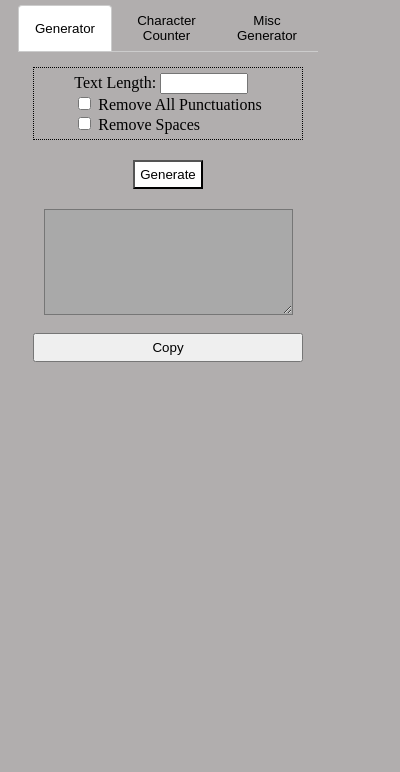
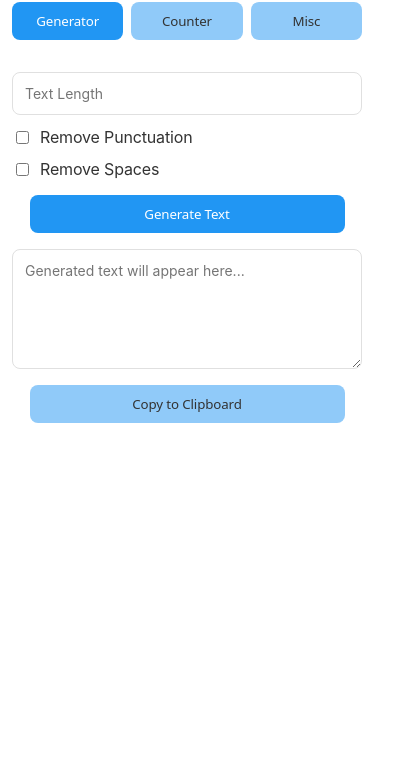
Before and after one commit to sevilayerkan/test-string-extention, a browser extension: page popup.html in a window 400 px wide. Shown: the part 72-844 px from the top of the page. Drawn offline with Linux system fonts and the light colour scheme.

Commit message:
chore(frontend): modernize UI and refactor codebase for better maintainability

```diff
--- a/popup.html
+++ b/popup.html
@@ -7,92 +7,78 @@
     <title>Test String Generator</title>
   </head>
   <body>
-    <div id="app">
-      <h3>Test String Generator</h3>
+    <div class="app-container">
+      <h1>Test String Generator</h1>
 
-      <div class="tab-container">
-        <div class="tab-buttons">
+      <div class="tabs">
         <button class="tab-button active" data-tab="generator">Generator</button>
-          <button class="tab-button" data-tab="counter">Character Counter</button>
-          <button class="tab-button" data-tab="misc">Misc Generator</button>
+        <button class="tab-button" data-tab="counter">Counter</button>
+        <button class="tab-button" data-tab="misc">Misc</button>
       </div>
 
       <div id="generator" class="tab-content active">
-          <div id="conditions" class="container">
-            <div id="lengthInputContainer">
-              <label for="lengthInput">Text Length: </label>
-              <input type="number" id="lengthInput" min="1" max="100000" value="" />
-            </div>
-            <div id="punctCheckboxContainer">
-              <input type="checkbox" id="removePunct" />
-              <label for="removePunct">Remove All Punctuations</label>
-            </div>
-            <div id="spaceCheckboxContainer">
-              <input type="checkbox" id="removeSpace" />
-              <label for="removeSpace">Remove Spaces</label>
-            </div>
+        <div class="input-group">
+          <input type="number" id="lengthInput" placeholder="Text Length" min="1" max="100000">
+
+          <label class="checkbox-wrapper">
+            <input type="checkbox" id="removePunct">
+            <span class="checkbox-label">Remove Punctuation</span>
+          </label>
+
+          <label class="checkbox-wrapper">
+            <input type="checkbox" id="removeSpace">
+            <span class="checkbox-label">Remove Spaces</span>
+          </label>
         </div>
 
-          <div id="generateButtonContainer" class="container">
-            <button id="generateButton">Generate</button>
-          </div>
-
-          <div id="textContainer" class="container">
-            <textarea id="resultText"></textarea>
-            <br />
-            <button id="copyButton">Copy</button>
-          </div>
+        <button id="generateButton" class="primary-button">Generate Text</button>
+        <textarea id="resultText" readonly placeholder="Generated text will appear here..."></textarea>
+        <button id="copyButton" class="secondary-button">Copy to Clipboard</button>
       </div>
 
       <div id="counter" class="tab-content">
-          <div class="container">
         <textarea id="counterText" placeholder="Enter or paste your text here..."></textarea>
-            <div id="characterCount">
+        <div id="characterCount" class="counter-stats">
           Characters: 0 | Words: 0 | Lines: 0
-            </div>
         </div>
       </div>
 
       <div id="misc" class="tab-content">
-          <div class="container">
-            <div class="select-container">
-              <select id="dataType">
+        <select id="dataType" class="select-input">
           <option value="">Select Data Type</option>
           <option value="name">Full Name</option>
           <option value="email">Email</option>
           <option value="address">Address</option>
           <option value="password">Password</option>
         </select>
-            </div>
 
-            <div id="nameOptions" class="option-container" style="display: none;">
-              <label>
-                <input type="radio" name="gender" value="male" checked> Male
+        <div id="nameOptions" class="option-group">
+          <label class="radio-wrapper">
+            <input type="radio" name="gender" value="male" checked>
+            <span class="radio-label">Male</span>
           </label>
-              <label>
-                <input type="radio" name="gender" value="female"> Female
+          <label class="radio-wrapper">
+            <input type="radio" name="gender" value="female">
+            <span class="radio-label">Female</span>
           </label>
         </div>
 
-            <div id="emailOptions" class="option-container" style="display: none;">
-              <select id="emailDomain">
+        <div id="emailOptions" class="option-group">
+          <select id="emailDomain" class="select-input">
             <option value="random">Random Domain</option>
             <option value="example.com">example.com</option>
             <option value="test.com">test.com</option>
             <option value="custom">Custom Domain</option>
           </select>
-              <input type="text" id="customDomain" placeholder="Enter custom domain" style="display: none;">
+          <input type="text" id="customDomain" class="text-input" placeholder="Enter custom domain">
         </div>
 
-            <button id="generateMiscButton">Generate</button>
-            <div class="result-container">
-              <textarea id="miscResultText" readonly></textarea>
-              <button id="copyMiscButton">Copy</button>
+        <button id="generateMiscButton" class="primary-button">Generate</button>
+        <textarea id="miscResultText" readonly placeholder="Generated data will appear here..."></textarea>
+        <button id="copyMiscButton" class="secondary-button">Copy to Clipboard</button>
       </div>
     </div>
-        </div>
-      </div>
-    </div>
+
     <script src="src/js/func.js"></script>
     <script src="src/js/copy.js"></script>
     <script src="src/js/popup.js"></script>
--- a/src/css/popup.css
+++ b/src/css/popup.css
@@ -1,188 +1,234 @@
-body {
-  background-color: rgb(177, 174, 174);
-  width: 300px;
-  padding: 10px;
+:root {
+  --primary-color: #2196F3;
+  --secondary-color: #90CAF9;
+  --background-color: #FFFFFF;
+  --text-color: #333333;
+  --border-color: #E0E0E0;
+  --shadow-color: rgba(0, 0, 0, 0.1);
+  --radius: 8px;
+  --spacing: 16px;
 }
 
-h3 {
-  text-align: center;
+body {
+  width: 350px;
+  margin: 0;
+  margin-top: 10px;
+  padding: 12px;
+  font-family: -apple-system, BlinkMacSystemFont, 'SF Pro Text', 'Helvetica Neue', sans-serif;
+  background-color: var(--background-color);
+  color: var(--text-color);
+  -webkit-font-smoothing: antialiased;
+  -moz-osx-font-smoothing: grayscale;
+  text-rendering: optimizeLegibility;
 }
 
-button {
-  padding: 5px;
+/* Remove global font smoothing and apply selectively */
+* {
+  -webkit-font-smoothing: auto;
+  -moz-osx-font-smoothing: auto;
+}
+
+.app-container {
+  display: flex;
+  flex-direction: column;
+  gap: var(--spacing);
+}
+
+h1 {
+  font-size: 16px;
+  font-weight: 500;
+  text-align: center;
+  margin: 0 0 var(--spacing);
+  color: var(--text-color);
+  letter-spacing: -0.02em;
+  -webkit-font-smoothing: antialiased;
+  -moz-osx-font-smoothing: grayscale;
+}
+
+/* Tabs */
+.tabs {
+  display: flex;
+  gap: 8px;
+  margin-bottom: var(--spacing);
+}
+
+.tab-button {
+  flex: 1;
+  padding: 10px;
+  border: none;
+  background: var(--secondary-color);
+  color: var(--text-color);
+  border-radius: var(--radius);
+  cursor: pointer;
+  font-weight: 500;
+  transition: all 0.2s ease;
+  letter-spacing: -0.01em;
+  -webkit-font-smoothing: antialiased;
+  -moz-osx-font-smoothing: grayscale;
+}
+
+.tab-button.active {
+  background: var(--primary-color);
+  color: white;
+}
+
+/* Content Areas */
+.tab-content {
+  display: none;
+  flex-direction: column;
+  gap: var(--spacing);
+}
+
+.tab-content.active {
+  display: flex;
+}
+
+/* Form Elements */
+.input-group {
+  display: flex;
+  flex-direction: column;
+  gap: 12px;
+}
+
+input[type="number"],
+input[type="text"],
+select,
+textarea {
+  width: 100%;
+  padding: 12px;
+  border: 1px solid var(--border-color);
+  border-radius: var(--radius);
+  background: white;
+  font-size: 14px;
+  box-sizing: border-box;
+  -webkit-font-smoothing: auto;
+  -moz-osx-font-smoothing: auto;
+  font-family: -apple-system, BlinkMacSystemFont, 'SF Pro Text', 'Helvetica Neue', sans-serif;
 }
 
 textarea {
-  background-color: darkgray;
-  width: 90%;
-  height: 100px;
-  align-self: center;
-  color: black;
+  min-height: 120px;
+  resize: vertical;
+  font-family: inherit;
 }
 
-.container {
+/* Checkboxes and Radio Buttons */
+.checkbox-wrapper,
+.radio-wrapper {
   display: flex;
-  flex-direction: column;
-  flex-wrap: wrap;
-  justify-content: center;
+  align-items: center;
+  gap: 8px;
+  cursor: pointer;
 }
 
-#app {
-  align-items: center;
+/* Buttons */
+.primary-button,
+.secondary-button {
+  width: 90%;
+  padding: 10px;
+  border: none;
+  border-radius: var(--radius);
+  font-weight: 500;
+  align-self: start;
+  /* center the button! */
+  margin: 0 auto;
+  cursor: pointer;
+  transition: all 0.2s ease;
+  font-family: ui-sans-serif, system-ui, -apple-system, 'SF Pro Display', 'SF Pro Text', 'Helvetica Neue', Arial, sans-serif;
+  letter-spacing: -0.01em;
+  -webkit-font-smoothing: antialiased;
+  -moz-osx-font-smoothing: grayscale;
 }
 
-#generateButton {
-  align-self: center;
-  background-color: rgb(255, 255, 255);
-  text-align: center;
-  color: black;
-  justify-content: center;
+.primary-button {
+  background: var(--primary-color);
+  color: white;
 }
 
-#conditions {
-  align-content: center;
-  padding: 5px;
-  border: 1px dotted black;
+.secondary-button {
+  background: var(--secondary-color);
+  color: var(--text-color);
 }
 
-#generateButtonContainer {
-  margin-top: 20px;
-  margin-bottom: 20px;
+/* Counter Stats */
+.counter-stats {
+  text-align: center;
+  font-size: 14px;
+  color: var(--text-color);
+  -webkit-font-smoothing: antialiased;
+  -moz-osx-font-smoothing: grayscale;
 }
 
-/* Add this to your existing CSS */
+/* Option Groups */
+.option-group {
+  display: none;
+  gap: 12px;
+  padding: 12px;
+  background: #F5F5F5;
+  border-radius: var(--radius);
+}
+
+/* Feedback Messages */
 .feedback {
   position: fixed;
   bottom: 20px;
   left: 50%;
   transform: translateX(-50%);
-  padding: 10px 20px;
-  border-radius: 5px;
-  font-weight: bold;
-  z-index: 1000;
+  padding: 12px 24px;
+  border-radius: var(--radius);
+  background: var(--primary-color);
+  color: white;
+  font-weight: 500;
+  box-shadow: 0 2px 8px var(--shadow-color);
+  animation: slideUp 0.3s ease;
 }
 
-.feedback.success {
-  background-color: #4caf50;
-  color: white;
+@keyframes slideUp {
+  from { transform: translate(-50%, 20px); opacity: 0; }
+  to { transform: translate(-50%, 0); opacity: 1; }
 }
 
-.feedback.error {
-  background-color: #f44336;
-  color: white;
+/* Enhanced Retina Display Support */
+@media (-webkit-min-device-pixel-ratio: 2), (min-resolution: 192dpi) {
+  body {
+    font-size: 14px;
   }
 
-/* Add these new styles */
-.tab-container {
-  width: 100%;
-  margin-bottom: 15px;
-}
-
-.tab-buttons {
-  display: flex;
-  border-bottom: 1px solid #ccc;
+  input, select, textarea {
+    font-size: 16px;
   }
 
   .tab-button {
-  padding: 8px 16px;
-  border: none;
-  background: none;
-  cursor: pointer;
-  margin-right: 5px;
-  border-radius: 4px 4px 0 0;
+    font-weight: 500;
   }
 
-.tab-button.active {
-  background-color: #fff;
-  border: 1px solid #ccc;
-  border-bottom: none;
+  textarea {
+    line-height: 1.5;
+  }
 }
 
-.tab-content {
-  display: none;
-  padding: 15px;
-  background-color: rgb(177, 174, 174);
+/* Specific text rendering for UI elements */
+h1,
+.tab-button,
+.primary-button,
+.secondary-button,
+.checkbox-label,
+.radio-label,
+.counter-stats {
+  -webkit-font-smoothing: antialiased;
+  -moz-osx-font-smoothing: grayscale;
+  letter-spacing: -0.01em;
 }
 
-.tab-content.active {
-  display: block;
+/* Input and textarea specific rendering */
+input, select, textarea {
+  -webkit-font-smoothing: auto;
+  -moz-osx-font-smoothing: auto;
+  font-family: -apple-system, BlinkMacSystemFont, 'SF Pro Text', 'Helvetica Neue', sans-serif;
+  font-size: 14px;
 }
 
-#characterCount {
-  margin-top: 10px;
-  font-weight: bold;
-  text-align: center;
+.tab-button, .primary-button, .secondary-button {
+  font-family: ui-sans-serif, system-ui, -apple-system, 'SF Pro Display', 'SF Pro Text', 'Helvetica Neue', Arial, sans-serif;
+  letter-spacing: -0.01em;
 }
-
-.select-container {
-  margin-bottom: 15px;
-}
-
-.option-container {
-  margin-bottom: 15px;
-  padding: 10px;
-  background-color: rgba(255, 255, 255, 0.1);
-  border-radius: 4px;
-}
-
-#dataType, #emailDomain {
-  width: 100%;
-  padding: 8px;
-  margin-bottom: 10px;
-  border-radius: 4px;
-  border: 1px solid #ccc;
-}
-
-#customDomain {
-  width: 100%;
-  padding: 8px;
-  margin-top: 5px;
-  border-radius: 4px;
-  border: 1px solid #ccc;
-}
-
-.result-container {
-  margin-top: 15px;
-}
-
-#generateMiscButton {
-  width: 100%;
-  padding: 10px;
-  margin: 10px 0;
-  background-color: #fff;
-  border: none;
-  border-radius: 4px;
-  cursor: pointer;
-}
-
-.select-container select {
-  width: 100%;
-  padding: 8px;
-  border-radius: 4px;
-  border: 1px solid #ccc;
-  background-color: white;
-}
-
-.option-container {
-  margin: 10px 0;
-  padding: 10px;
-  background-color: rgba(255, 255, 255, 0.1);
-  border-radius: 4px;
-}
-
-.option-container label {
-  margin-right: 15px;
-}
-
-#miscResultText {
-  width: 100%;
-  min-height: 80px;
-  margin: 10px 0;
-  padding: 8px;
-  background-color: darkgray;
-}
-
-#generateMiscButton {
-  width: 100%;
-  margin: 10px 0;
-}
```
Lines whose indentation alone changed are shown as unchanged.
